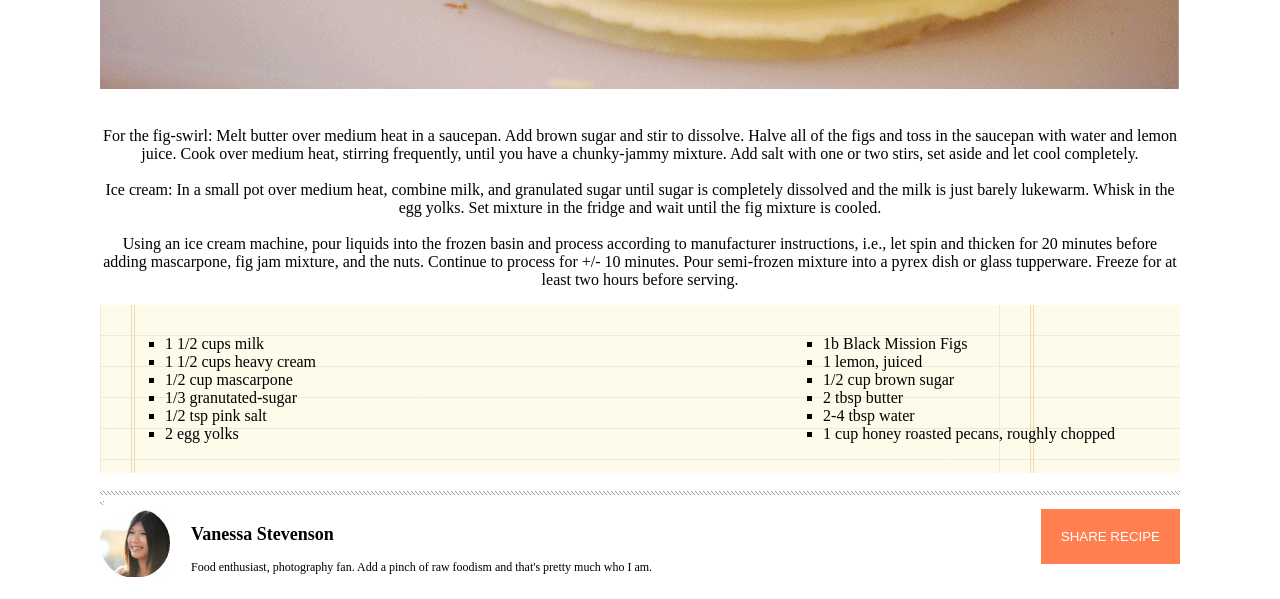
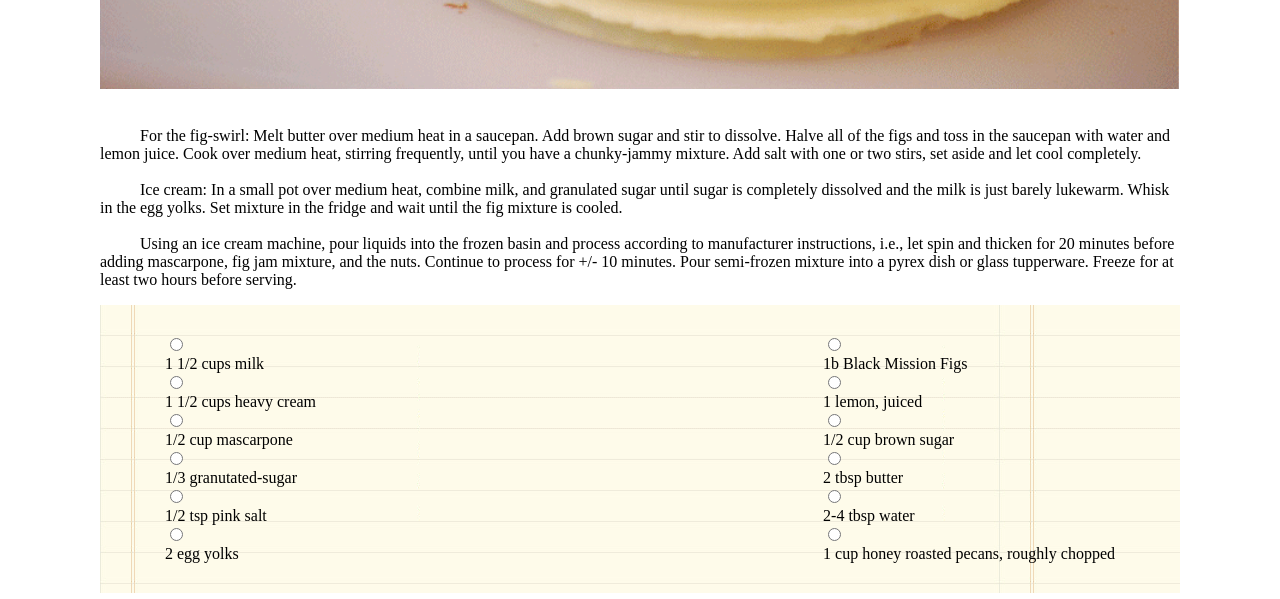
Before and after one commit to baileykue/lab-10-choco-pizza, a website: page index.html in a window 1280 px wide. Shown: the part 930-1529 px from the top of the page. Drawn offline with Linux system fonts and the light colour scheme.

Commit message:
got the damn radio buttons to work

```diff
--- a/index.html
+++ b/index.html
@@ -71,20 +71,55 @@
         <div id="ingredients">
             <ul>
                 <div id="id1">
+                    <label>
+                        <input type="radio">
                         <li>1 1/2 cups milk</li>
+                    </label>
+                    <label>
+                        <input type="radio">
                         <li>1 1/2 cups heavy cream</li>
+                    <label>
+                        <input type="radio">
                         <li>1/2 cup mascarpone</li>
+                    </label>
+                    <label>
+                        <input type="radio">
                         <li>1/3 granutated-sugar</li>
+                    </label>
+                    <label>
+                        <input type="radio">
                         <li>1/2 tsp pink salt</li>
+                    </label>
+                    <label>
+                        <input type="radio">
                         <li>2 egg yolks</li>
+                </label>
                 </div>
                 <div id="id2">
+                    <label>
+                        <input type="radio">
                         <li>1b Black Mission Figs</li>
+                    </label>
+                    <label>
+                        <input type="radio">
                         <li>1 lemon, juiced</li>
+                    </label>
+                    <label>
+                        <input type="radio">
                         <li>1/2 cup brown sugar</li>
+                    </label>
+                    <label>
+                        <input type="radio">
                         <li>2 tbsp butter</li>
+                    </label>
+                    <label>
+                        <input type="radio">
                         <li>2-4 tbsp water</li>
+                    </label>
+                    <label>
+                        <input type="radio">
                         <li>1 cup honey roasted pecans, roughly chopped</li>
+                    </label>
                 </div>
             </ul>
         </div>
--- a/styles/style.css
+++ b/styles/style.css
@@ -53,17 +53,14 @@ h4 {
     float: inline-end;
 }
 
-#directions {
-    text-align: center;
-}
-
 #ingredients {
     background-image: url("../assets/list-bg.png");
 }
 
-ul {
-    list-style-type: square;
-}
+input[type=radio]:checked + li {
+    color: red;
+    text-decoration: line-through;
+ }
 
 #id1 {
     float: left;
@@ -101,7 +98,6 @@ footer {
     border: none;
 }
 
-
 #copyright {
     text-align: center;
     color: grey;
@@ -114,3 +110,7 @@ footer {
     font-size: .75rem;
     margin-left: 20px;
 }
+
+.tab {
+    margin-left: 40px;
+}
```
Lines whose indentation alone changed are shown as unchanged.
